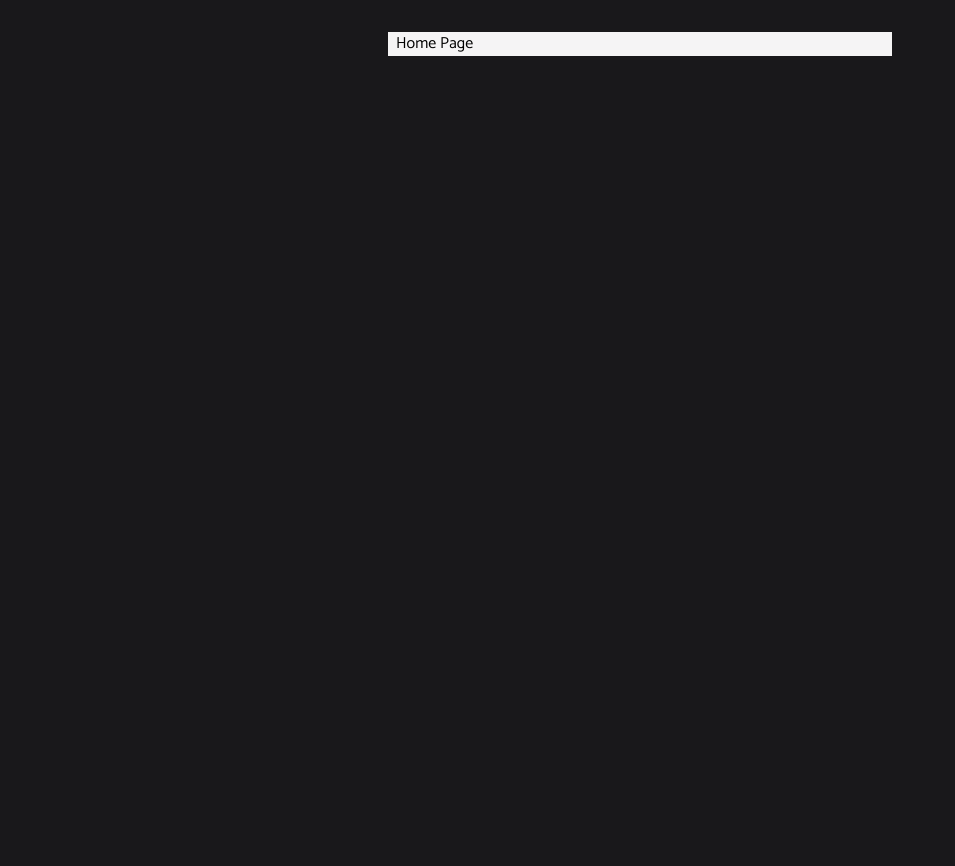
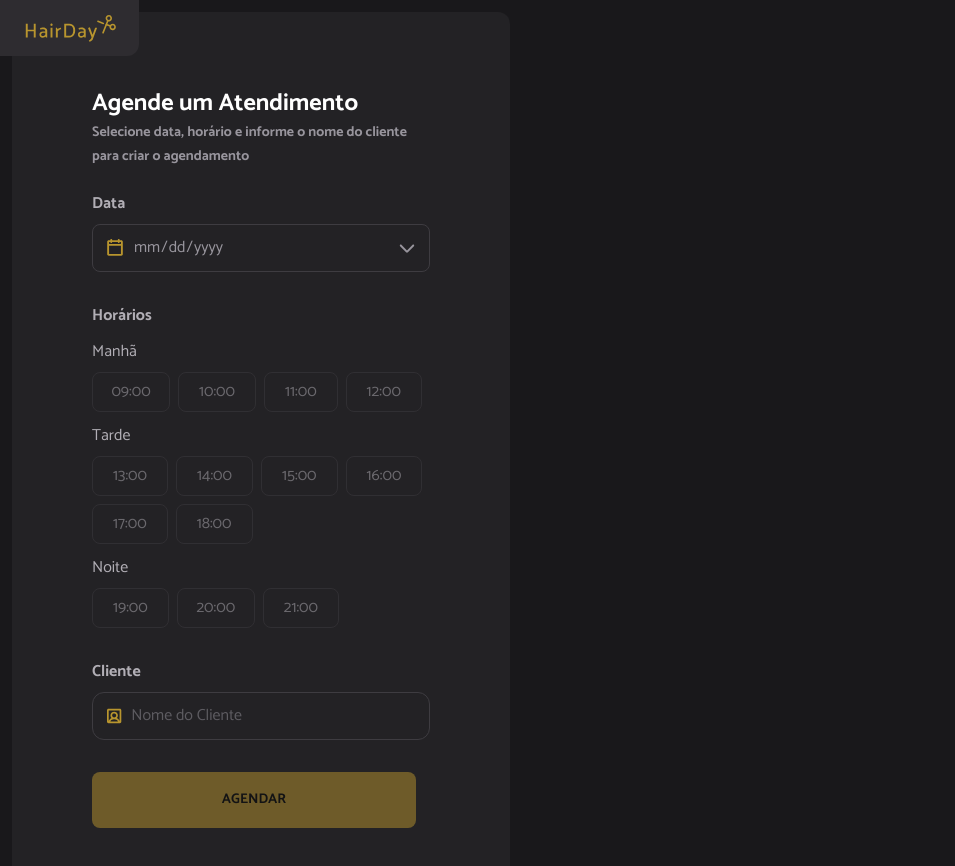
Before and after one commit to MateusLima96/hairday, a React (Vite) app: page / in a window 1280 px wide. Shown: the top 866 px of the page, without its empty margins (0-955 px from the left). Before the commit the page ends 800 px from the top, so only its background shows below. Built offline with nearby package versions, Linux system fonts and the light colour scheme.

Commit message:
feat: add aside scheduler

```diff
--- a/src/components/button-time-select.tsx
+++ b/src/components/button-time-select.tsx
@@ -4,7 +4,7 @@ import { cva, type VariantProps } from "class-variance-authority"
 
 
 // eslint-disable-next-line react-refresh/only-export-components
-export const buttonTImeSelectVariants = cva(`
+export const buttonTimeSelectVariants = cva(`
     flex items-center justify-center cursor-pointer
     transtion border rounded-lg
 `, {
@@ -25,7 +25,7 @@ export const buttonTImeSelectVariants = cva(`
             md: "h-10 w-fit max-w-19.5 py-2 px-5"
         },
         disabled: {
-            true: 'opacity-50 pointer-events-none'
+            true: 'opacity-50 pointer-events-none bg-transparent'
         }
     },
     defaultVariants: {
@@ -39,7 +39,7 @@ export const buttonTImeSelectVariants = cva(`
 
 interface ButtonTimeSelectProps
     extends Omit<React.ComponentProps<"button">, 'size' | 'disabled'>,
-    VariantProps<typeof buttonTImeSelectVariants> {}
+    VariantProps<typeof buttonTimeSelectVariants> {}
 
 
 export default function ButtonTimeSelect({
@@ -49,9 +49,9 @@ export default function ButtonTimeSelect({
     className,
     children,
     ...props
-}): ButtonTimeSelectProps {
+}: ButtonTimeSelectProps) {
 
-    return ( <button className={buttonTImeSelectVariants({
+    return ( <button className={buttonTimeSelectVariants({
             variant,
             size,
             disabled,
@@ -59,8 +59,8 @@ export default function ButtonTimeSelect({
             {...props}>
 
             <Text
-                variant="text-md"
-                color={variant === "secondary" ? "yellow-base" : "gray-200"}
+                color={
+                    variant === "secondary" ? "yellow-base" : "gray-200"}
                 >
                 {children}
             </Text>
--- a/src/components/button.tsx
+++ b/src/components/button.tsx
@@ -40,7 +40,7 @@ export default function Button({
     className,
     children,
     ...props
-}): ButtonProps {
+}: ButtonProps) {
     return ( <button className={buttonVariants({
             variant,
             size,
--- a/src/components/input-text.tsx
+++ b/src/components/input-text.tsx
@@ -54,7 +54,7 @@ export default function inputText({
     ...props
 }: InputTextProps) {
     return (
-        <div
+        <label
             className={cx(
                 inputTextVariants({ size, disabled }),
                 className
@@ -74,6 +74,6 @@ export default function inputText({
                 )}
                 {...props}
             />
-        </div>
+        </label>
     );
 }
--- a/src/components/text.tsx
+++ b/src/components/text.tsx
@@ -8,17 +8,20 @@ export const textVariants = cva("font-sans", {
             "title-lg-bold": "text-2xl leading-6 font-bold",
             "title-sm-bold": "text-sm leading-5 font-bold",
             "text-md": "text-base leading-6 font-normal",
+            "text-md-bold": "text-base leading-6 font-bold",
             "text-sm": "text-sm leading-6 font-normal",
             "text-sm-bold": "text-sm leading-6 font-bold"
         },
         color: {
+            "gray-300": "text-gray-300",
             "gray-200": "text-gray-200",
+            "gray-500": "text-gray-500",
             "yellow-base": "text-yellow"
         }
     },
     defaultVariants: {
         variant: "text-md",
-        color: "gray-200"
+        color: "gray-300"
     }
 })
 
--- /dev/null
+++ b/src/core-components/aside-scheduler.tsx
@@ -0,0 +1,50 @@
+import ButtonDateSelect from "../components/button-date-select"
+import InputText from "../components/input-text"
+import Text from "../components/text"
+import TimePeriodsSelect from "./time-periods-select"
+
+import UserSquareIcon from "../assets/icons/usersquare.svg?react"
+import Button from "../components/button"
+
+export default function AsideScheduler () {
+
+
+    return (
+        <aside className="p-20 bg-gray-700
+            rounded-xl
+            max-w-124.5
+            w-full flex
+            flex-col gap-6
+            ">
+            <div className="space-y-1 w-full">
+                 <Text as="h2" variant="title-lg-bold" className="text-white">
+                     Agende um Atendimento
+                 </Text>
+                 <Text variant="title-sm-bold">Selecione data, horário e informe o nome do cliente para criar o agendamento</Text>
+            </div>
+            <form className="space-y-8">
+                <label className="flex flex-col gap-2 w-full">
+                    <Text color="gray-200" variant="text-md-bold">
+                        Data
+                    </Text>
+                    <ButtonDateSelect />
+                </label>
+                <div className="flex flex-col gap-3 w-full">
+                    <Text variant="text-md-bold" color="gray-200">
+                        Horários
+                    </Text>
+                    <TimePeriodsSelect />
+                </div>
+                <label className="flex flex-col gap-2 w-full">
+                    <Text color="gray-200" variant="text-md-bold">
+                        Cliente
+                    </Text>
+                    <InputText icon={UserSquareIcon} placeholder="Nome do Cliente"/>
+                </label>
+                <Button disabled={true}>
+                    Agendar
+                </Button>
+            </form>
+        </aside>
+    )
+}
--- a/src/core-components/main-content.tsx
+++ b/src/core-components/main-content.tsx
@@ -6,7 +6,13 @@ import { cx } from "class-variance-authority"
 interface MainContentProps extends React.ComponentProps<"main">{}
 
 export default function MainContent({children, className, ...props}: MainContentProps) {
-    return <main className={cx("mt-4 md:mt-8", className)} {...props}>
+    return <main className={cx(`
+        relative p-3
+        flex gap-3
+        flex-col md:flex-row
+        max-w-360
+        mx-auto
+    `, className)} {...props}>
         {children}
     </main>
 
--- /dev/null
+++ b/src/core-components/time-periods-select.tsx
@@ -0,0 +1,55 @@
+import ButtonTimeSelect from "../components/button-time-select"
+import Text from "../components/text"
+
+export interface TimePeriod {
+    label: string
+    times: string[]
+}
+
+// Horários padrão de cada período (serão substituídos pelos disponíveis da data selecionada)
+// eslint-disable-next-line react-refresh/only-export-components
+export const defaultTimePeriods: TimePeriod[] = [
+    { label: "Manhã", times: ["09:00", "10:00", "11:00", "12:00"] },
+    { label: "Tarde", times: ["13:00", "14:00", "15:00", "16:00", "17:00", "18:00"] },
+    { label: "Noite", times: ["19:00", "20:00", "21:00"] },
+]
+
+interface TimePeriodsSelectProps {
+    periods?: TimePeriod[]
+    disabled?: boolean
+    selectedTime?: string
+    onSelectTime?: (time: string) => void
+}
+
+export default function TimePeriodsSelect({
+    periods = defaultTimePeriods,
+    disabled = true,
+    selectedTime,
+    onSelectTime,
+}: TimePeriodsSelectProps) {
+    return (
+        <div className="flex flex-col gap-3 w-full">
+            {periods.map((period) => (
+                <div key={period.label} className="flex flex-col gap-2">
+                    <Text variant="text-md" color="gray-200">
+                        {period.label}
+                    </Text>
+
+                    <div className="flex flex-wrap gap-2">
+                        {period.times.map((time) => (
+                            <ButtonTimeSelect
+                                key={time}
+                                type="button"
+                                disabled={disabled}
+                                variant={selectedTime === time ? "secondary" : "primary"}
+                                onClick={() => onSelectTime?.(time)}
+                            >
+                                {time}
+                            </ButtonTimeSelect>
+                        ))}
+                    </div>
+                </div>
+            ))}
+        </div>
+    )
+}
--- a/src/pages/layout-main.tsx
+++ b/src/pages/layout-main.tsx
@@ -1,10 +1,21 @@
 import { Outlet } from "react-router";
 import MainContent from "../core-components/main-content";
+import LogoImage from "../assets/images/logo.svg?react"
+import Icon from "../components/icon";
 
 
 export default function LayoutMain() {
     return <>
         <MainContent>
+            <div className="
+                py-3 px-5 bg-gray-600
+                rounded-br-xl
+                absolute
+                top-0
+                left-0
+            ">
+                <Icon svg={LogoImage} />
+            </div>
             <Outlet />
         </MainContent>
     </>
--- a/src/pages/page-components.tsx
+++ b/src/pages/page-components.tsx
@@ -15,10 +15,7 @@ export default function PageComponents() {
     return (
         <Container>
             <div className="flex flex-col gap-2 mt-20">
-                <Text variant="title-lg-bold" className="text-white">
-                    Agende um Atendimento
-                </Text>
-                <Text variant="title-sm-bold">Selecione data, horário e informe o nome do cliente para criar o agendamento</Text>
+
                 <Text variant="text-md">Texto MD</Text>
                 <Text variant="text-sm">Texto SM</Text>
             </div>
--- a/src/pages/page-home.tsx
+++ b/src/pages/page-home.tsx
@@ -1,8 +1,10 @@
-import Container from "../components/container";
+import AsideScheduler from "../core-components/aside-scheduler";
 
 
 export default function PageHome() {
-    return <Container className="bg-gray-100" as="article">
-        Home Page
-    </Container>
+    return (
+        <>
+            <AsideScheduler />
+        </>
+    )
 }
```
